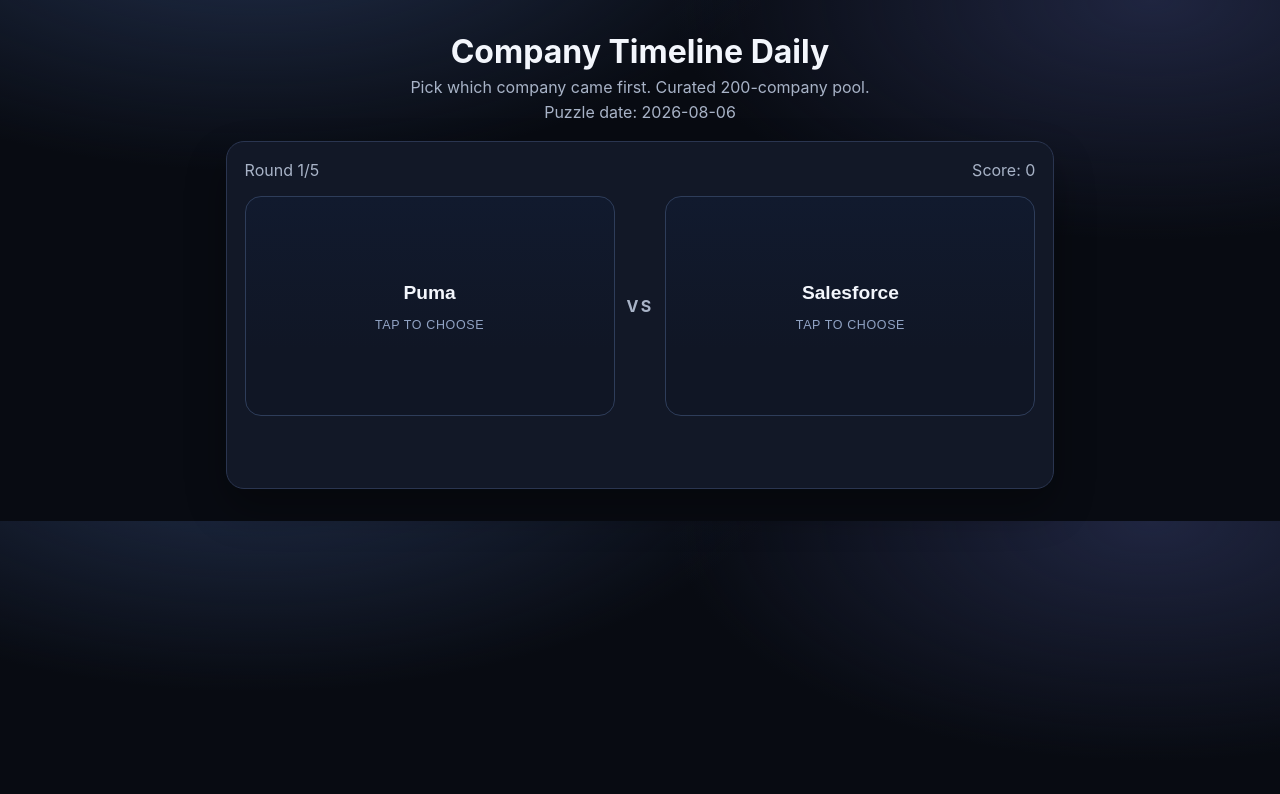
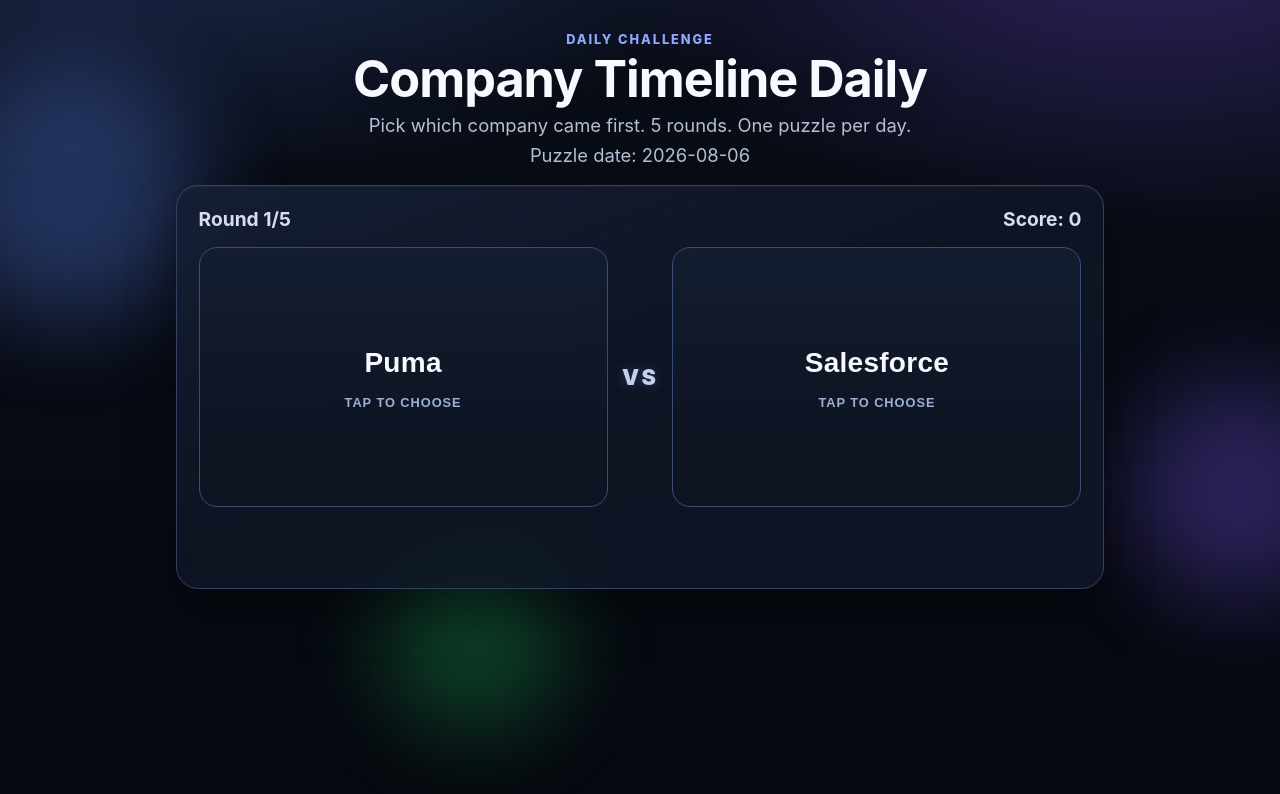
Before and after one commit to bennybiondo3-collab/Daily-Company-Timeline, a plain HTML site: page index.html in a window 1280 px wide. Drawn offline with Linux system fonts and the light colour scheme.

Commit message:
Add files via upload

```diff
--- a/index.html
+++ b/index.html
@@ -7,14 +7,19 @@
   <link rel="stylesheet" href="styles.css">
 </head>
 <body>
+  <div class="bg-orb orb-1" aria-hidden="true"></div>
+  <div class="bg-orb orb-2" aria-hidden="true"></div>
+  <div class="bg-orb orb-3" aria-hidden="true"></div>
+
   <main class="app">
     <header class="header">
+      <p class="kicker">DAILY CHALLENGE</p>
       <h1>Company Timeline Daily</h1>
-      <p class="subtitle">Pick which company came first. Curated 200-company pool.</p>
+      <p class="subtitle">Pick which company came first. 5 rounds. One puzzle per day.</p>
       <p id="puzzleDate" class="date"></p>
     </header>
 
-    <section id="game" class="card">
+    <section id="game" class="card glass">
       <div class="meta">
         <span id="roundLabel">Round 1/5</span>
         <span id="scoreLabel">Score: 0</span>
@@ -30,7 +35,7 @@
       <button id="nextBtn" class="next hidden" type="button">Next Round</button>
     </section>
 
-    <section id="results" class="card hidden">
+    <section id="results" class="card glass hidden">
       <h2>Daily Results</h2>
       <p id="finalScore"></p>
       <p id="communityStats" class="community"></p>
--- a/styles.css
+++ b/styles.css
@@ -1,12 +1,15 @@
 :root {
   color-scheme: dark;
-  --bg: #080b12;
-  --card: #121827;
-  --text: #f3f6fc;
-  --muted: #a8b3c7;
+  --bg: #05070d;
+  --card: rgba(16, 23, 39, 0.78);
+  --text: #f7f9ff;
+  --muted: #b4bfd4;
   --accent: #5f8dff;
-  --good: #2da44e;
-  --bad: #d1242f;
+  --accent-2: #7a5cff;
+  --good: #22c55e;
+  --bad: #ef4444;
+  --outline: #324362;
+  --glow: rgba(95, 141, 255, 0.4);
 }
 
 * {
@@ -15,17 +18,57 @@
 
 body {
   margin: 0;
+  min-height: 100vh;
   background:
-    radial-gradient(1000px 500px at 20% -20%, #23314f 0%, rgba(35, 49, 79, 0) 55%),
-    radial-gradient(800px 400px at 90% 0%, #1f2540 0%, rgba(31, 37, 64, 0) 60%),
-    var(--bg);
+    radial-gradient(1200px 600px at 12% -20%, #22335d 0%, rgba(34, 51, 93, 0) 58%),
+    radial-gradient(900px 500px at 90% -10%, #2e245f 0%, rgba(46, 36, 95, 0) 62%),
+    linear-gradient(180deg, #090d17 0%, #06080f 100%);
   color: var(--text);
   font-family: Inter, Segoe UI, Roboto, Arial, sans-serif;
+  overflow-x: hidden;
+}
+
+.bg-orb {
+  position: fixed;
+  border-radius: 999px;
+  filter: blur(48px);
+  opacity: 0.3;
+  pointer-events: none;
+  z-index: 0;
+  animation: drift 12s ease-in-out infinite alternate;
+}
+
+.orb-1 {
+  width: 260px;
+  height: 260px;
+  background: #5f8dff;
+  top: 8%;
+  left: -60px;
+}
+
+.orb-2 {
+  width: 220px;
+  height: 220px;
+  background: #7a5cff;
+  top: 48%;
+  right: -70px;
+  animation-duration: 16s;
+}
+
+.orb-3 {
+  width: 180px;
+  height: 180px;
+  background: #22c55e;
+  bottom: 8%;
+  left: 30%;
+  animation-duration: 20s;
 }
 
 .app {
-  max-width: 860px;
-  margin: 2rem auto;
+  position: relative;
+  z-index: 1;
+  max-width: 960px;
+  margin: 2rem auto 3rem;
   padding: 0 1rem;
 }
 
@@ -34,83 +77,131 @@
   margin-bottom: 1.2rem;
 }
 
+.kicker {
+  margin: 0 0 0.35rem;
+  color: #8ea8ff;
+  letter-spacing: 0.12rem;
+  font-weight: 800;
+  font-size: 0.8rem;
+}
+
 h1 {
   margin: 0;
+  font-size: clamp(2rem, 5vw, 3.15rem);
+  line-height: 1.05;
+  letter-spacing: -0.02em;
+  text-shadow: 0 6px 22px rgba(0, 0, 0, 0.35);
 }
 
 .subtitle,
 .date {
   color: var(--muted);
-  margin: 0.35rem 0;
+  margin: 0.5rem 0;
+  font-size: clamp(1rem, 2.1vw, 1.15rem);
 }
 
 .card {
-  background: var(--card);
-  border-radius: 18px;
-  border: 1px solid #2a3550;
-  box-shadow: 0 20px 40px rgba(0, 0, 0, 0.32);
-  padding: 1.1rem;
+  border-radius: 22px;
+  border: 1px solid var(--outline);
+  box-shadow:
+    0 24px 48px rgba(0, 0, 0, 0.35),
+    inset 0 1px 0 rgba(255, 255, 255, 0.04);
+  padding: 1.35rem;
   margin-top: 1rem;
+}
+
+.glass {
+  background: linear-gradient(
+    160deg,
+    rgba(22, 31, 53, 0.92) 0%,
+    var(--card) 46%,
+    rgba(16, 23, 39, 0.84) 100%
+  );
+  backdrop-filter: blur(8px);
 }
 
 .meta {
   display: flex;
   justify-content: space-between;
-  color: var(--muted);
+  color: #d6def0;
   margin-bottom: 1rem;
+  font-size: clamp(1rem, 2.1vw, 1.2rem);
+  font-weight: 700;
 }
 
 .choices {
   display: grid;
   grid-template-columns: 1fr auto 1fr;
-  gap: 0.75rem;
+  gap: 0.9rem;
   align-items: center;
 }
 
 .choice {
-  background: linear-gradient(180deg, #111a2e, #101625 70%);
-  border: 1px solid #2e3d5a;
-  border-radius: 16px;
-  padding: 1.1rem;
-  min-height: 220px;
+  background:
+    linear-gradient(180deg, rgba(20, 29, 49, 0.95), rgba(14, 20, 34, 0.95) 72%);
+  border: 1px solid #3a4d75;
+  border-radius: 18px;
+  padding: 1.2rem;
+  min-height: 260px;
   color: var(--text);
   cursor: pointer;
   text-align: center;
   transition: transform 180ms ease, border-color 220ms ease, box-shadow 220ms ease, opacity 200ms ease;
+  position: relative;
+  overflow: hidden;
+}
+
+.choice::before {
+  content: "";
+  position: absolute;
+  inset: -2px;
+  border-radius: 18px;
+  background: linear-gradient(130deg, rgba(95, 141, 255, 0.18), rgba(122, 92, 255, 0.05));
+  opacity: 0;
+  transition: opacity 180ms ease;
+  pointer-events: none;
 }
 
 .choice:hover:not([disabled]) {
-  transform: translateY(-3px);
-  box-shadow: 0 10px 24px rgba(0, 0, 0, 0.28);
+  transform: translateY(-4px) scale(1.01);
+  box-shadow: 0 16px 30px rgba(0, 0, 0, 0.33), 0 0 0 1px rgba(106, 146, 255, 0.35);
+}
+
+.choice:hover:not([disabled])::before {
+  opacity: 1;
 }
 
 .choice:active:not([disabled]) {
-  transform: translateY(0) scale(0.98);
+  transform: translateY(0) scale(0.985);
 }
 
 .choice[disabled] {
   cursor: not-allowed;
-  opacity: 0.92;
+  opacity: 0.95;
 }
 
 .choice.correct {
   border-color: var(--good);
+  box-shadow: 0 0 0 1px rgba(34, 197, 94, 0.35);
 }
 
 .choice.incorrect {
   border-color: var(--bad);
+  box-shadow: 0 0 0 1px rgba(239, 68, 68, 0.3);
 }
 
 .choice.selected {
-  box-shadow: 0 0 0 2px rgba(95, 141, 255, 0.42);
+  box-shadow:
+    0 0 0 2px rgba(95, 141, 255, 0.48),
+    0 0 22px var(--glow);
 }
 
 .choice.answer-good {
-  animation: goodPulse 520ms ease-out;
+  animation: goodPulse 650ms ease-out;
 }
 
 .choice.answer-bad {
-  animation: badFlash 520ms ease-out;
+  animation: badFlash 580ms ease-out;
 }
 
 .choice.shake {
@@ -118,7 +209,7 @@
 }
 
 .choice.dimmed {
-  opacity: 0.72;
+  opacity: 0.7;
 }
 
 .company {
@@ -126,32 +217,35 @@
   flex-direction: column;
   align-items: center;
   justify-content: center;
-  gap: 0.8rem;
+  gap: 0.95rem;
   height: 100%;
+  position: relative;
+  z-index: 1;
 }
 
 .logo,
 .logo-fallback {
-  width: 74px;
-  height: 74px;
-  border-radius: 16px;
-  flex: 0 0 74px;
+  width: 92px;
+  height: 92px;
+  border-radius: 20px;
+  flex: 0 0 92px;
 }
 
 .logo-wrap {
-  width: 74px;
-  height: 74px;
+  width: 92px;
+  height: 92px;
   display: inline-flex;
   align-items: center;
   justify-content: center;
-  border-radius: 16px;
-  background: white;
-  border: 1px solid #d6deef;
+  border-radius: 20px;
+  background: #fff;
+  border: 1px solid #dce4f3;
+  box-shadow: 0 8px 20px rgba(0, 0, 0, 0.2);
 }
 
 .logo {
   object-fit: contain;
-  padding: 0.2rem;
+  padding: 0.28rem;
   background: transparent;
 }
 
@@ -161,55 +255,90 @@
   justify-content: center;
   background: #3b4c6f;
   color: white;
-  font-size: 1rem;
+  font-size: 1.1rem;
+  font-weight: 800;
+}
+
+.company-name {
+  font-size: clamp(1.35rem, 2.8vw, 1.75rem);
+  font-weight: 800;
+  line-height: 1.25;
+  letter-spacing: 0.01em;
+}
+
+.vs {
+  color: #c5d0e9;
+  font-weight: 900;
+  letter-spacing: 0.14rem;
+  font-size: 1.35rem;
+  text-shadow: 0 0 12px rgba(95, 141, 255, 0.35);
+}
+
+.tap-hint {
+  color: #9db0d6;
+  font-size: 0.8rem;
+  letter-spacing: 0.06rem;
+  text-transform: uppercase;
   font-weight: 700;
 }
 
-.company-name {
-  font-size: 1.2rem;
-  font-weight: 650;
-  line-height: 1.35;
-}
-
-.vs {
-  color: var(--muted);
-  font-weight: 700;
-  letter-spacing: 0.14rem;
-}
-
-.tap-hint {
-  color: #91a3c4;
-  font-size: 0.78rem;
-  letter-spacing: 0.04rem;
-  text-transform: uppercase;
-}
-
 .feedback {
-  min-height: 1.4rem;
+  min-height: 1.6rem;
   margin-top: 1rem;
-  color: var(--muted);
+  color: #d9e3f8;
+  font-size: clamp(1rem, 2.1vw, 1.12rem);
+  font-weight: 600;
 }
 
 .next,
 #copyBtn {
-  margin-top: 0.8rem;
-  background: var(--accent);
-  color: white;
+  margin-top: 0.95rem;
+  background: linear-gradient(135deg, var(--accent) 0%, var(--accent-2) 100%);
+  color: #fff;
   border: none;
-  border-radius: 10px;
-  padding: 0.65rem 0.9rem;
+  border-radius: 12px;
+  padding: 0.78rem 1.05rem;
   cursor: pointer;
-  font-weight: 600;
+  font-weight: 800;
+  font-size: 1rem;
+  box-shadow: 0 10px 22px rgba(95, 141, 255, 0.35);
+  transition: transform 150ms ease, box-shadow 180ms ease, filter 180ms ease;
+}
+
+.next:hover,
+#copyBtn:hover {
+  transform: translateY(-2px);
+  box-shadow: 0 14px 26px rgba(95, 141, 255, 0.45);
+  filter: brightness(1.05);
+}
+
+.next:active,
+#copyBtn:active {
+  transform: translateY(0) scale(0.98);
+}
+
+#results h2 {
+  margin-top: 0;
+  font-size: clamp(1.5rem, 3.2vw, 2rem);
+}
+
+#finalScore {
+  font-size: clamp(1.2rem, 2.6vw, 1.4rem);
+  font-weight: 800;
+  margin: 0.35rem 0 0.55rem;
 }
 
 .emoji {
-  font-size: 1.2rem;
-  letter-spacing: 0.1rem;
+  font-size: 1.55rem;
+  letter-spacing: 0.12rem;
+  margin: 0.4rem 0 0.8rem;
 }
 
 .community {
-  color: var(--muted);
-  margin: 0.45rem 0 0.2rem;
+  color: #c9d5ee;
+  margin: 0.45rem 0 0.25rem;
+  font-size: 1.02rem;
+  font-weight: 600;
 }
 
 .hidden {
@@ -219,35 +348,55 @@
 @keyframes goodPulse {
   0% {
     transform: scale(1);
-    box-shadow: 0 0 0 0 rgba(45, 164, 78, 0.42);
+    box-shadow: 0 0 0 0 rgba(34, 197, 94, 0.45);
   }
-  60% {
-    transform: scale(1.02);
-    box-shadow: 0 0 0 12px rgba(45, 164, 78, 0);
+  45% {
+    transform: scale(1.03);
+    box-shadow: 0 0 0 18px rgba(34, 197, 94, 0);
   }
   100% {
     transform: scale(1);
-    box-shadow: 0 0 0 0 rgba(45, 164, 78, 0);
+    box-shadow: 0 0 0 0 rgba(34, 197, 94, 0);
   }
 }
 
 @keyframes badFlash {
   0% {
-    background: linear-gradient(180deg, #111a2e, #101625 70%);
+    background: linear-gradient(180deg, rgba(20, 29, 49, 0.95), rgba(14, 20, 34, 0.95) 72%);
   }
-  25% {
-    background: rgba(209, 36, 47, 0.25);
+  30% {
+    background: rgba(239, 68, 68, 0.26);
   }
   100% {
-    background: linear-gradient(180deg, #111a2e, #101625 70%);
+    background: linear-gradient(180deg, rgba(20, 29, 49, 0.95), rgba(14, 20, 34, 0.95) 72%);
   }
 }
 
 @keyframes shake {
   0% { transform: translateX(0); }
-  20% { transform: translateX(-5px); }
-  40% { transform: translateX(5px); }
+  20% { transform: translateX(-6px); }
+  40% { transform: translateX(6px); }
   60% { transform: translateX(-4px); }
   80% { transform: translateX(4px); }
   100% { transform: translateX(0); }
 }
+
+@keyframes drift {
+  from { transform: translateY(-8px); }
+  to { transform: translateY(14px); }
+}
+
+@media (max-width: 860px) {
+  .choices {
+    grid-template-columns: 1fr;
+  }
+
+  .vs {
+    text-align: center;
+    margin: 0.15rem 0;
+  }
+
+  .choice {
+    min-height: 220px;
+  }
+}
```
